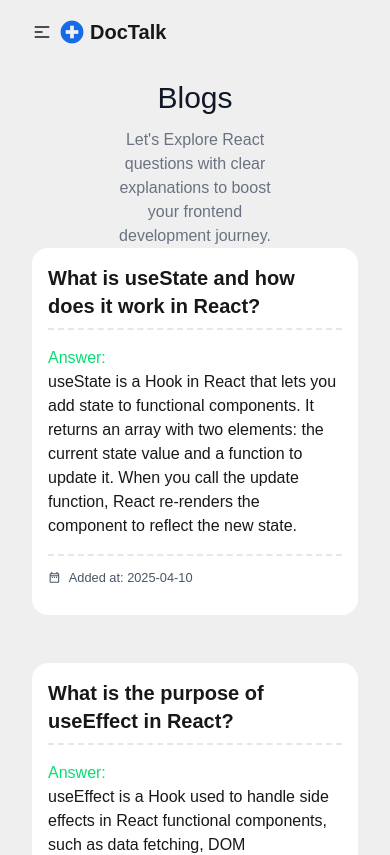
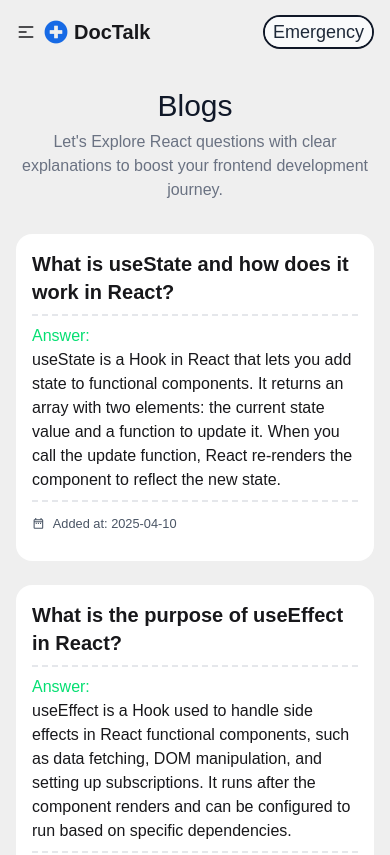
Before and after one commit to ismail-dev-code/doctalk, a React (Vite) app: page /blogs in a window 390 px wide. Shown: the top 855 px of the page. Built offline with nearby package versions, Linux system fonts and the light colour scheme.

Commit message:
responsive done

```diff
--- a/src/MainLayOut/MainLayOut.jsx
+++ b/src/MainLayOut/MainLayOut.jsx
@@ -8,7 +8,7 @@ const MainLayOut = () => {
     <>
       <Navbar></Navbar>
       <div className="min-h-[calc(100vh-476px)] bg-[#EFEFEF]">
-        <div className="max-w-screen-2xl mx-auto px-8 md:px-12 lg:px-16 xl:px-24 ">
+        <div className="max-w-screen-2xl mx-auto px-4 md:px-12 lg:px-16 xl:px-24 ">
           <Outlet></Outlet>
         </div>
       </div>
--- a/src/components/Banner.jsx
+++ b/src/components/Banner.jsx
@@ -18,7 +18,7 @@ const Banner = () => {
       <form className="flex flex-col md:flex-row justify-center items-center mb-4 md:px-24">
         <input
           placeholder="Search any doctor.. "
-          className="bg-white lg:text-base text-xs border border-gray-300 rounded-4xl shadow-md w-2/3 h-11 px-4 mb-3 focus:outline-none focus:shadow-outline md:mr-2 md:mb-0"
+          className="bg-white lg:text-base text-xs border border-gray-300 rounded-4xl shadow-md w-2/3 h-8 md:h-9 px-4 mb-3 focus:outline-none focus:shadow-outline md:mr-2 md:mb-0"
         />
 
         <Button type="submit" label="Search Now" />
--- a/src/components/Navbar.jsx
+++ b/src/components/Navbar.jsx
@@ -5,7 +5,7 @@ import Button from "./ui/Button";
 
 const Navbar = () => {
   return (
-    <div className="navbar p-0 bg-[#EFEFEF] px-8 md:px-12 lg:px-16 xl:px-24">
+    <div className="navbar p-0 bg-[#EFEFEF] px-4 md:px-12 lg:px-16 xl:px-24">
       <div className="navbar-start">
         <div className="dropdown">
           <div tabIndex={0} className="cursor-pointer mr-2 lg:hidden">
@@ -89,7 +89,7 @@ const Navbar = () => {
           </li>
         </ul>
       </div>
-      <div className="navbar-end hidden md:flex lg:flex">
+      <div className="navbar-end">
 
       <Button label='Emergency' />
       </div>
--- a/src/components/chart/Rechart.jsx
+++ b/src/components/chart/Rechart.jsx
@@ -1,6 +1,13 @@
-
-import { BarChart, Bar, XAxis, YAxis, Cell, CartesianGrid } from "recharts";
-
+import {
+  BarChart,
+  Bar,
+  XAxis,
+  YAxis,
+  Cell,
+  CartesianGrid,
+  ResponsiveContainer,
+} from "recharts";
+import { useState, useEffect } from "react";
 
 const getPath = (x, y, width, height) =>
   `M${x},${y + height}
@@ -18,29 +25,58 @@ const TriangleBar = (props) => {
 };
 
 const AppointmentChart = () => {
-  // const { booking } = useContext(BookingContext);
-  const booking = JSON.parse(localStorage.getItem("booking"));
+  const [isMobile, setIsMobile] = useState(false);
 
-  const result = booking.map(({ name, consultationFee }) => ({
+  useEffect(() => {
+    const checkScreenSize = () => {
+      setIsMobile(window.innerWidth < 768); // Tailwind 'md' breakpoint
+    };
+
+    checkScreenSize();
+    window.addEventListener("resize", checkScreenSize);
+    return () => window.removeEventListener("resize", checkScreenSize);
+  }, []);
+
+  const booking = JSON.parse(localStorage.getItem("booking")) || [];
+
+  const data = booking.map(({ name, consultationFee }) => ({
     name,
     uv: Number(consultationFee),
   }));
 
-  const data = result;
-
-  const colors = ["#8884d8", "#82ca9d", "#ffc658", "#ff6f91", "#00c49f", "#ffbb28"];
+  const colors = [
+    "#8884d8",
+    "#82ca9d",
+    "#ffc658",
+    "#ff6f91",
+    "#00c49f",
+    "#ffbb28",
+  ];
 
   return (
-    <BarChart width={600} height={300} data={data}>
-      <XAxis dataKey="name" />
+    <div className="w-full h-[300px]">
+      <ResponsiveContainer width="100%" height="100%">
+        <BarChart data={data}>
+          <XAxis
+            dataKey="name"
+            interval={0}
+            angle={isMobile ? -10 : 0}
+            dy={isMobile ? 10 : 0}
+            tick={{ fontSize: 12 }}
+          />
           <YAxis />
           <CartesianGrid stroke="#ccc" strokeDasharray="5 5" />
           <Bar dataKey="uv" shape={<TriangleBar />}>
             {data.map((entry, index) => (
-          <Cell key={`cell-${index}`} fill={colors[index % colors.length]} />
+              <Cell
+                key={`cell-${index}`}
+                fill={colors[index % colors.length]}
+              />
             ))}
           </Bar>
         </BarChart>
+      </ResponsiveContainer>
+    </div>
   );
 };
 
--- a/src/components/doctors/Doctor.jsx
+++ b/src/components/doctors/Doctor.jsx
@@ -38,11 +38,11 @@ const Doctor = ({ doctor }) => {
         />
       </div>
       <div className="card-details">
-        <div className="flex gap-4 px-6">
-          <p className="text-green-500 text-xs border rounded-full py-1 px-2 bg-green-50 cursor-pointer">
+        <div className="flex md:gap-4 gap-2 justify-center items-center px-2 md:px-6">
+          <p className="text-green-500 text-xs border rounded-full md:py-1 py-0 mt-2 md:mt-0 md:px-2 px-1 bg-green-50 cursor-pointer">
             {isAvailable ? "Available" : "Not Available"}
           </p>
-          <p className="text-blue-500 text-xs border rounded-full py-1 px-2 bg-green-50 cursor-pointer">
+          <p className="text-blue-500 text-xs border rounded-full md:py-1 py-0 md:px-2 px-1 bg-green-50 cursor-pointer">
             {experience}+ Experience
           </p>
         </div>
--- a/src/components/doctors/DoctorDetails.jsx
+++ b/src/components/doctors/DoctorDetails.jsx
@@ -62,11 +62,11 @@ const DoctorDetails = () => {
 
   return (
     <div className="pb-8">
-      <div className="bg-white text-center mb-6 md:py-16 rounded-3xl">
-        <h1 className="text-4xl font-semibold mb-2">
+      <div className="bg-white text-center mb-3 md:mb-6 py-8 md:py-16 rounded-3xl">
+        <h1 className="md:text-4xl text-xl font-semibold mb-2">
           Doctor’s Profile Details
         </h1>
-        <p className="text-gray-500 w-2/3 mx-auto">
+        <p className="text-gray-500 text-xs md:text-base  w-full md:w-2/3 mx-auto">
           Discover expert doctors with verified credentials, specialties, and
           experience — all in one place. View their detailed profiles and find
           the right healthcare professional for your needs.
@@ -114,7 +114,7 @@ const DoctorDetails = () => {
         </div>
       </div>
       <div className="md:mb-5 mb-2 bg-white rounded-3xl py-3 px-2 md:py-8 md:px-6">
-        <h1 className="text-center font-bold text-2xl border-b-2 border-gray-100 pb-3">
+        <h1 className="text-center font-bold text-xl md:text-2xl border-b-2 border-gray-100 pb-1.5 md:pb-3">
           Book an Appointment
         </h1>
         <div className="flex justify-between w-full py-5 border-b-2 border-dashed border-gray-200 mb-5">
@@ -130,7 +130,7 @@ const DoctorDetails = () => {
           </h2>
         </div>
         <div className="text-center">
-          <p className="text-orange-400 text-base border rounded-full py-1 px-2 bg-orange-50 cursor-pointer flex items-center gap-3">
+          <p className="text-orange-400 md:text-base text-xs border rounded-full py-1 px-2 bg-orange-50 cursor-pointer flex items-center gap-3">
             <CiSquareInfo className="rounded-full" />
             Due to high patient volume, we are currently accepting appointments
             for today only. We appreciate your understanding and cooperation.
--- a/src/components/pages/Blog.jsx
+++ b/src/components/pages/Blog.jsx
@@ -4,9 +4,9 @@ import { MdOutlineDateRange } from "react-icons/md";
 const Blog = ({blog}) => {
     const {question, answer, date} = blog;
     return (
-        <div className='bg-white p-4 mb-12 rounded-2xl'>
+        <div className='bg-white p-4 md:mb-12 mb-6 rounded-2xl'>
            <h2 className='text-xl font-bold border-b-2 border-dashed border-gray-200 pb-2'>{question}</h2>
-           <p className='py-4 border-b-2 border-dashed border-gray-200'><span className='text-green-400'>Answer:</span> <br />{answer}</p>
+           <p className='md:py-4 py-2 border-b-2 border-dashed border-gray-200'><span className='text-green-400'>Answer:</span> <br />{answer}</p>
            <h6 className=' text-gray-600 py-3'><small className='flex items-center gap-2'><MdOutlineDateRange />Added at: {date}</small></h6>
         </div>
     );
--- a/src/components/pages/Blogs.jsx
+++ b/src/components/pages/Blogs.jsx
@@ -7,16 +7,16 @@ const Blogs = () => {
 
   return (
     <div>
-      <div className="text-center md:pt-16 pt-4">
+      <div className="text-center md:pt-16 pt-6">
         {" "}
         <h1 className="text-3xl font-thin text-gray-900">Blogs</h1>
-        <p className="text-gray-500 w-6/12 mt-3 lg:max-w-5/6 mx-auto">
+        <p className="text-gray-500 w-full md:w-6/12 mt-1.5 md:mt-3 md:pb-0 pb-2 lg:max-w-5/6 mx-auto">
           Let's Explore React questions with clear explanations to boost your
           frontend development journey.
         </p>
       </div>
 
-      <div className="md:py-12">
+      <div className="md:py-12 py-6">
         {blogsData.map((blog) => (
           <Blog key={blog.id} blog={blog} />
         ))}
--- a/src/components/total/TotalSuccess.jsx
+++ b/src/components/total/TotalSuccess.jsx
@@ -15,7 +15,7 @@ const total = () => {
         Experience top-quality healthcare with our expert doctors and advanced
         medical facilities.
       </p>
-      <div className="grid md:grid-cols-4 grid-cols-1 md:gap-3 gap-1.5 items-center justify-items-center">
+      <div className="grid md:grid-cols-4 grid-cols-2 md:gap-3 gap-2 items-center justify-items-center">
         <div className="bg-white flex flex-col justify-start rounded-md p-6">
           <img className="w-10 h-10" src={doctorImg} alt="doctor Img" />
           <h1 className="text-3xl font-bold py-1.5">
--- a/src/components/ui/Button.jsx
+++ b/src/components/ui/Button.jsx
@@ -6,7 +6,7 @@ const Button = ({ label, type }) => {
       type={type}
       className="relative inline-block text-lg group cursor-pointer"
     >
-      <span className="relative z-10 block px-5 py-2 overflow-hidden font-medium leading-tight text-gray-800 transition-colors duration-300 ease-out border-2 border-gray-900 rounded-full group-hover:text-white">
+      <span className="relative z-10 block md:px-5 px-2 py-1 md:py-1.5 overflow-hidden font-medium leading-tight text-gray-800 transition-colors duration-300 ease-out border-2 border-gray-900 rounded-full group-hover:text-white">
         <span className="absolute inset-0 w-full h-full px-5 py-3 rounded-lg bg-gray-50"></span>
         <span className="absolute left-0 w-48 h-48 -ml-2 transition-all duration-300 origin-top-right -rotate-90 -translate-x-full translate-y-12 bg-[#176AE5] group-hover:-rotate-180 ease"></span>
         <span className="relative">{label}</span>
```
Also changed, not shown: 1 other file (tests, documents, lock files or other folders). Lines whose indentation alone changed are shown as unchanged.
